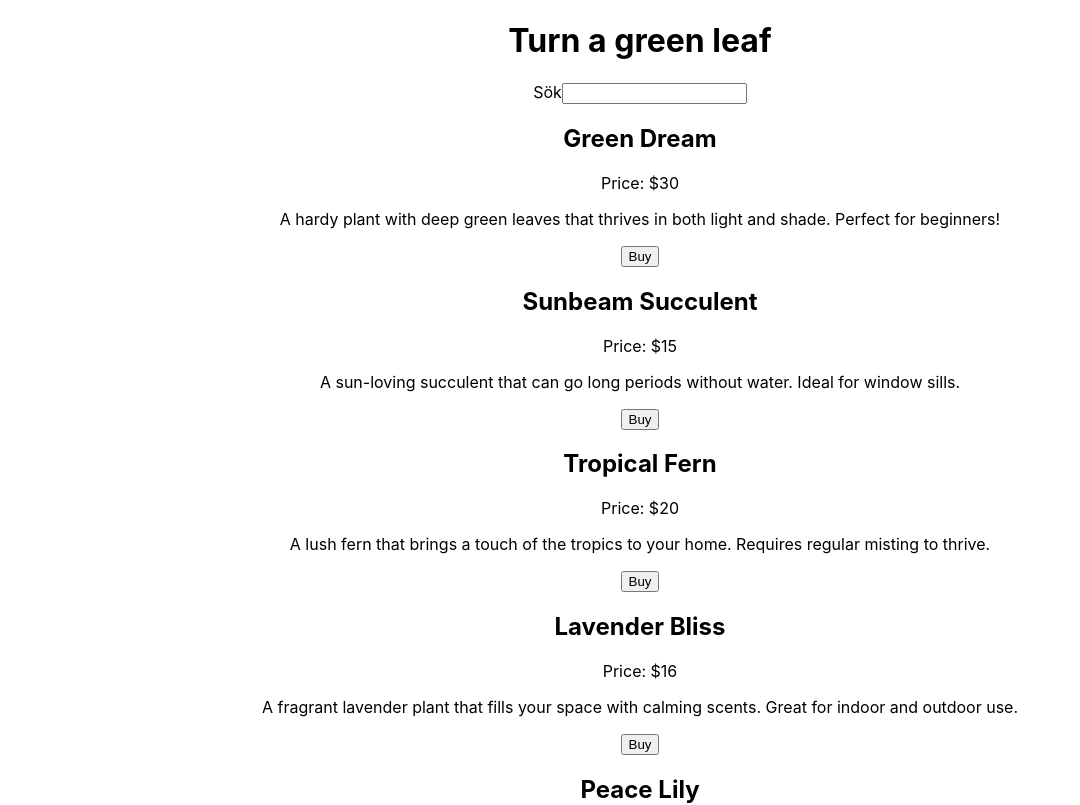
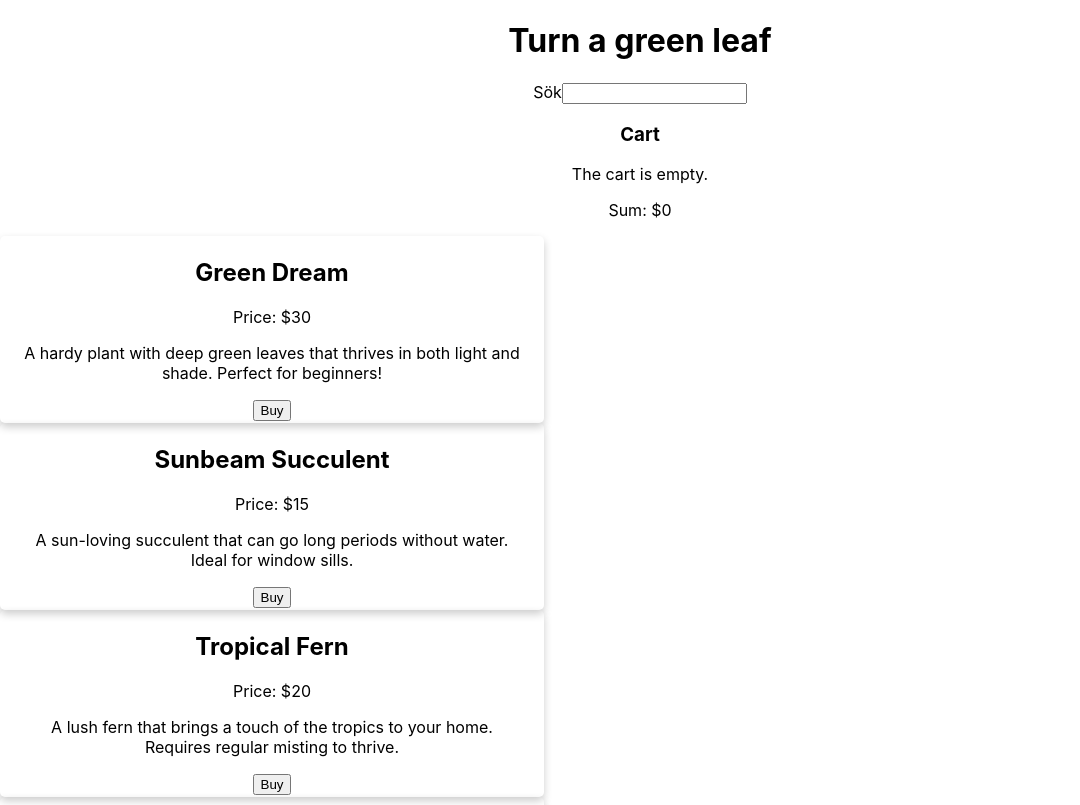
Before and after one commit to johannaostling/inl-mningsuppgift-3-webbshopen-johannaostling, a React (Create React App) app in the folder webbshoppen/: page / in a window 1280 px wide. Shown: the top 805 px of the page, without its empty margins (0-1080 px from the left). Built offline with nearby package versions, Linux system fonts and the light colour scheme.

Commit message:
DisplayProducts change
Changed DisplayProducts so it would send the searched items to app.js and then fixed so cart.jsx could also get them and add it to ""cart.

```diff
--- a/webbshoppen/src/App.js
+++ b/webbshoppen/src/App.js
@@ -1,25 +1,35 @@
 import { useState } from 'react';
 import './App.css';
-import DisplayProducts from './displayProducts';
+import DisplayProducts from './DisplayProducts';
 import SearchForm from './searchForm';
+import Cart from './cart';
+
+
+
 
 function App() {
   const [searchValue, setSearchValue] = useState("");
+  const [cart, setCart] = useState([])
 
   const handleSearch = (newSearch) => {
     setSearchValue(newSearch);
     console.log("Search value in App:", newSearch);
   };
 
-
+  const addToCart = (product) =>{
+    setCart((prevCart) => [...prevCart, product])
+  }
 
 
   return (
     <div className="App">
       <h1>Turn a green leaf</h1>
-      <SearchForm onSearch={handleSearch} />
+        <SearchForm onSearch={handleSearch} />
+        <div>
+        <Cart cart={cart} />
+      </div>
       <div>
-        <DisplayProducts searchValue={searchValue} />
+        <DisplayProducts searchValue={searchValue} addToCart={addToCart}/>
       </div>
     </div>
   );
--- /dev/null
+++ b/webbshoppen/src/DisplayProducts.module.css
@@ -0,0 +1,10 @@
+.CardForProducts{
+    box-shadow: 0 4px 8px 0 rgba(0,0,0,0.2);
+  transition: 0.3s;
+  padding: 2px 16px;
+  box-shadow: 0 4px 8px 0 rgba(0,0,0,0.2);
+  transition: 0.3s;
+  border-radius: 5px;
+  width: 40%;
+
+}
--- /dev/null
+++ b/webbshoppen/src/cart.jsx
@@ -0,0 +1,23 @@
+export default function Cart({ cart }) {
+    const totalSum = cart.reduce((sum, item) => sum + item.price, 0);
+
+    return (
+      <>
+        <h3>Cart</h3>
+        <div>
+          {cart.length > 0 ? (
+            cart.map((item, index) => (
+              <div key={index}>
+                <h2>{item.name}</h2>
+                <p>Price: ${item.price.toFixed()}</p>
+                <p>{item.description}</p>
+              </div>
+            ))
+          ) : (
+            <p>The cart is empty.</p>
+          )}
+        </div>
+        <p>Sum: ${totalSum.toFixed()}</p>
+      </>
+    );
+  }
--- a/webbshoppen/src/displayProducts.jsx
+++ b/webbshoppen/src/displayProducts.jsx
@@ -1,31 +1,49 @@
 import products from "./databas";
+import styles from './DisplayProducts.module.css'
 
-function DisplayProducts(searchValue){
+function DisplayProducts({searchValue, addToCart}){
+
 
     console.log(products)
 
+    const productItems = products
+    // const cartList=[]
+    .filter(product =>
+      product.name.includes(searchValue) ||
+      product.description.includes(searchValue)
+    )
+    .map((product, i) => (
+      <div key={i} className={styles.CardForProducts}>
+        <h2>{product.name}</h2>
+        <p>Price: ${product.price.toFixed()}</p>
+        <p>{product.description}</p>
+        <button onClick={() => addToCart(product)}>Buy</button>
+      </div>
+    ));
 
-    const productItems = []
 
-    for(let i=0; i<products.length; i++){
-      if(products[i].name.includes(searchValue.searchValue) || products[i].description.includes(searchValue.searchValue) ){
-        productItems.push(
-          <div key={i}>
-            <h2>{products[i].name}</h2>
-            <p>Price: ${products[i].price.toFixed()}</p>
-            <p>{products[i].description}</p>
-            <button>Buy</button>
-          </div>
-        );
-      }
-    }
+    // for(let i=0; i<products.length; i++){
+    //   if(products[i].name.includes(searchValue.searchValue) || products[i].description.includes(searchValue.searchValue) ){
+    //     productItems.push(
+    //       <div key={i}>
+    //         <h2>{products[i].name}</h2>
+    //         <p>Price: ${products[i].price.toFixed()}</p>
+    //         <p>{products[i].description}</p>
+    //         <button onClick={() => Display(products[i].name, products[i].price, products[i].description)}>Buy</button>
+    //       </div>
+    //     );
+    // }
+
 
     return (
         <>
-            <div>{productItems}</div>
+            <div>
+            {productItems}
+            </div>
         </>
       );
 
 }
 
+
 export default DisplayProducts
```
Also changed, not shown: webbshoppen/src/component.jsx (deleted, +0 -15 lines), webbshoppen/src/App.css (line endings or trailing spaces).
